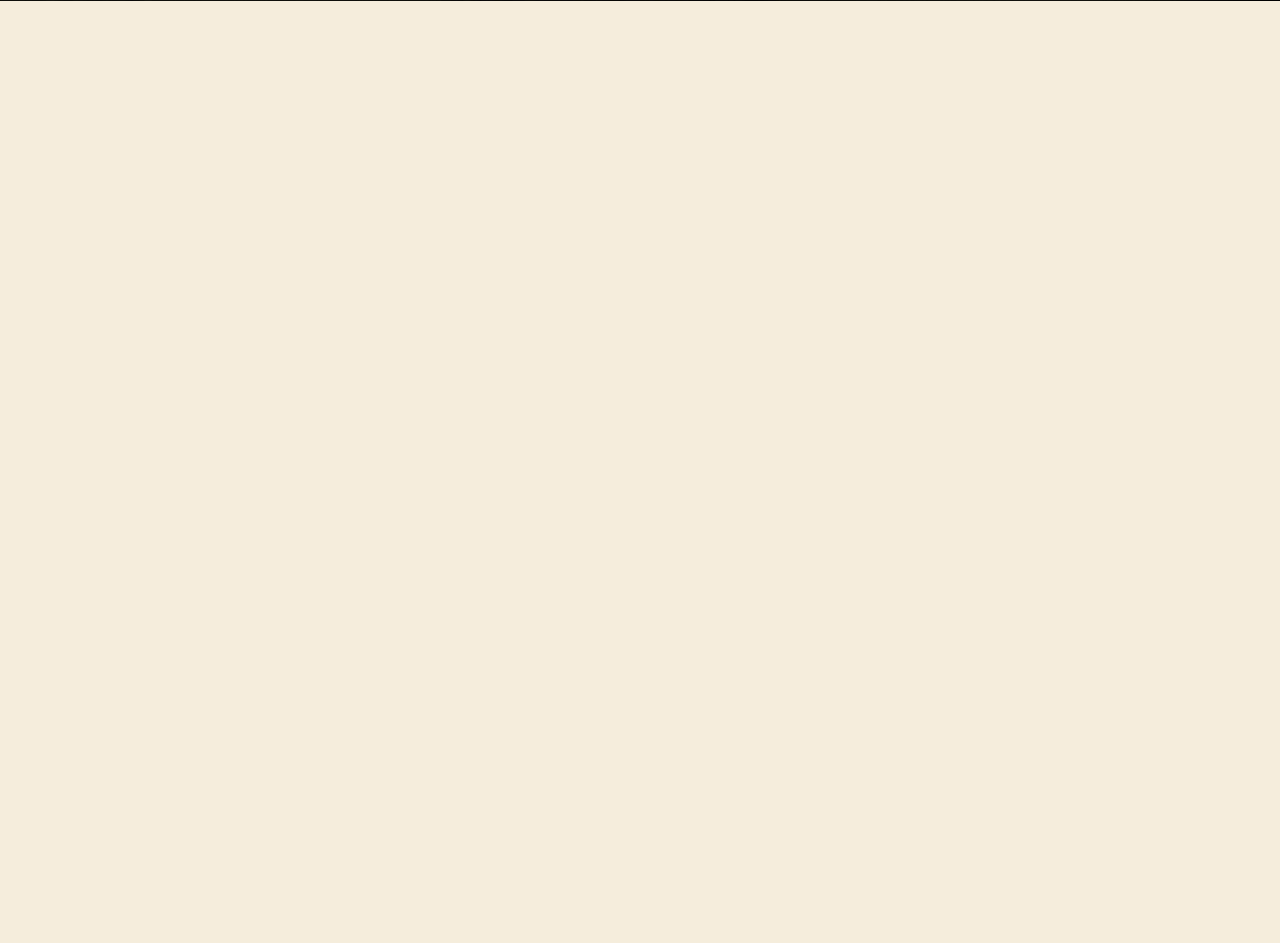
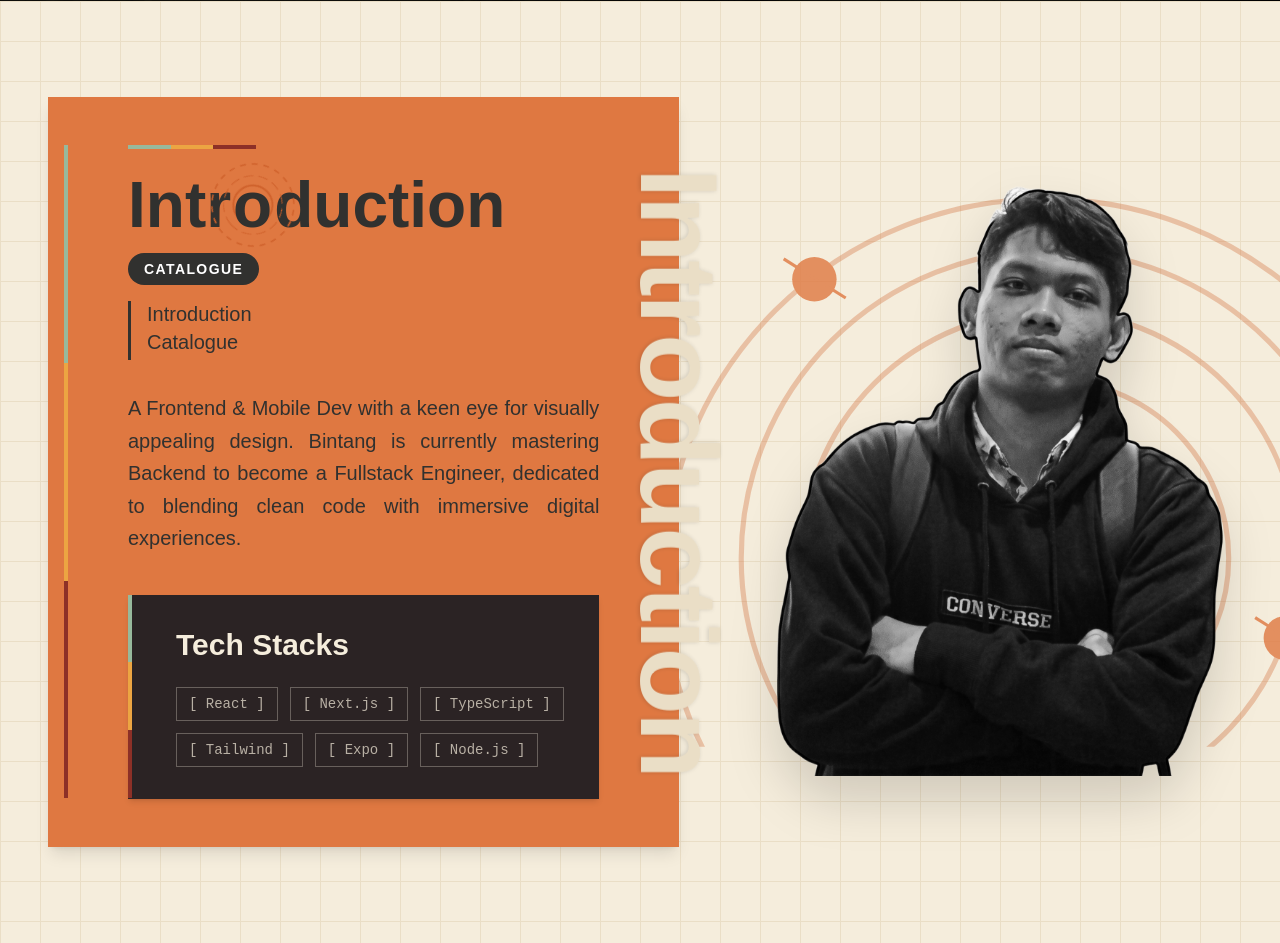
Before and after one commit to BKIlham/bintangkus-portfolio, a Next.js app: page / in a window 1280 px wide. Shown: the part 799-1742 px from the top of the page. Before the commit the page ends 800 px from the top, so only its background shows below. Built offline with nearby package versions, Linux system fonts and the light colour scheme.

Commit message:
feat(about): add about page

```diff
--- a/app/page.tsx
+++ b/app/page.tsx
@@ -1,9 +1,11 @@
+import About from "@/components/About";
 import Hero from "@/components/Hero";
 
 export default function Home() {
   return (
     <main className="w-full min-h-screen bg-bg-dark">
       <Hero />
+      <About />
     </main>
   );
 }
--- /dev/null
+++ b/components/About.tsx
@@ -0,0 +1,123 @@
+"use client";
+
+import Image from "next/image";
+
+export default function About() {
+  return (
+    <section id="about" className="relative w-full min-h-screen bg-blueprint py-12 lg:py-24 px-6 lg:px-12 overflow-hidden flex items-center">
+
+      <div className="relative w-full max-w-[1400px] mx-auto flex flex-col lg:flex-row items-center justify-between gap-12 lg:gap-24">
+
+        {/* === KIRI: Kotak Oranye (Urutan 2 di Mobile, Urutan 1 di PC) === */}
+        <div className="order-2 lg:order-1 relative w-full lg:w-[55%] bg-brand-orange-light p-6 sm:p-8 md:p-12 z-10 shadow-lg">
+
+          {/* TEKS RAKSASA ROTATE 90 DERAJAT (Hanya muncul di PC) */}
+          <div className="absolute right-0 top-1/2 -translate-y-1/2 translate-x-[50%] rotate-90 origin-center hidden lg:block z-30 pointer-events-none">
+            <span className="font-futura font-bold text-[90px] xl:text-[110px] text-text-primary tracking-tight drop-shadow-sm">
+              Introduction
+            </span>
+          </div>
+
+          {/* Garis Tri-Color Vertikal Kiri */}
+          <div className="absolute left-4 top-12 bottom-12 w-[4px] flex flex-col">
+            <div className="h-1/3 bg-[#97B99C]" />
+            <div className="h-1/3 bg-[#ECA542]" />
+            <div className="h-1/3 bg-[#8D3027]" />
+          </div>
+
+          <div className="pl-6 lg:pl-8 relative z-20">
+
+            {/* Garis Tri-Color Horizontal */}
+            <div className="flex w-24 sm:w-32 h-[4px] mb-6">
+              <div className="w-1/3 bg-[#97B99C]" />
+              <div className="w-1/3 bg-[#ECA542]" />
+              <div className="w-1/3 bg-[#8D3027]" />
+            </div>
+
+            {/* Header Area - FIX: Pake flex-wrap dan penyesuaian font agar tidak keluar kotak */}
+            <div className="flex flex-wrap items-end gap-x-6 gap-y-4 mb-8">
+              <div>
+                <h2 className="font-futura font-bold text-4xl sm:text-5xl md:text-[56px] xl:text-[64px] text-charcoal leading-none flex items-center">
+                  Intr
+                  <span className="relative flex items-center justify-center mx-[2px]">
+                    <span className="relative z-10">o</span>
+                    <svg className="absolute w-[250%] h-[250%] text-brand-orbit animate-[spin_15s_linear_infinite] pointer-events-none" viewBox="0 0 100 100">
+                      <circle cx="50" cy="50" r="42" fill="none" stroke="currentColor" strokeWidth="1.5" strokeDasharray="6 6" />
+                      <circle cx="50" cy="50" r="30" fill="none" stroke="currentColor" strokeWidth="1" strokeDasharray="10 5" />
+                      <circle cx="50" cy="50" r="20" fill="none" stroke="currentColor" strokeWidth="2" />
+                    </svg>
+                  </span>
+                  duction
+                </h2>
+
+                <div className="mt-4 inline-block px-4 py-1.5 bg-charcoal text-white font-futura font-bold text-xs md:text-sm tracking-widest uppercase rounded-full">
+                  Catalogue
+                </div>
+              </div>
+
+              {/* Garis vertikal & sub-text */}
+              <div className="hidden md:flex items-center gap-4 border-l-[3px] border-charcoal pl-4 pb-1">
+                <p className="font-futura font-medium text-charcoal text-lg xl:text-xl leading-snug">
+                  Introduction <br /> Catalogue
+                </p>
+              </div>
+            </div>
+
+            {/* Deskripsi */}
+            <p className="font-futura-book text-charcoal text-base sm:text-lg md:text-xl text-justify mb-8 md:mb-10 leading-relaxed pr-0 lg:pr-8">
+              A Frontend & Mobile Dev with a keen eye for visually appealing design. Bintang is currently mastering Backend to become a Fullstack Engineer, dedicated to blending clean code with immersive digital experiences.
+            </p>
+
+            {/* Kotak Tech Stacks */}
+            <div className="relative bg-tech-bg p-6 md:p-8 mr-0 lg:mr-8 shadow-md">
+              <div className="absolute left-0 top-0 bottom-0 w-[4px] flex flex-col">
+                <div className="h-1/3 bg-[#97B99C]" />
+                <div className="h-1/3 bg-[#ECA542]" />
+                <div className="h-1/3 bg-[#8D3027]" />
+              </div>
+
+              <h3 className="font-futura font-bold text-text-light text-xl sm:text-2xl md:text-3xl mb-6 ml-4">
+                Tech Stacks
+              </h3>
+
+              <div className="ml-4 flex flex-wrap gap-2 sm:gap-3 text-text-light/70">
+                <div className="px-2 sm:px-3 py-1 sm:py-1.5 border border-text-light/30 text-[10px] sm:text-xs md:text-sm font-jetbrains">[ React ]</div>
+                <div className="px-2 sm:px-3 py-1 sm:py-1.5 border border-text-light/30 text-[10px] sm:text-xs md:text-sm font-jetbrains">[ Next.js ]</div>
+                <div className="px-2 sm:px-3 py-1 sm:py-1.5 border border-text-light/30 text-[10px] sm:text-xs md:text-sm font-jetbrains">[ TypeScript ]</div>
+                <div className="px-2 sm:px-3 py-1 sm:py-1.5 border border-text-light/30 text-[10px] sm:text-xs md:text-sm font-jetbrains">[ Tailwind ]</div>
+                <div className="px-2 sm:px-3 py-1 sm:py-1.5 border border-text-light/30 text-[10px] sm:text-xs md:text-sm font-jetbrains">[ Expo ]</div>
+                <div className="px-2 sm:px-3 py-1 sm:py-1.5 border border-text-light/30 text-[10px] sm:text-xs md:text-sm font-jetbrains">[ Node.js ]</div>
+              </div>
+            </div>
+          </div>
+        </div>
+
+        {/* === KANAN: Foto & Dekorasi Planet (Urutan 1 di Mobile, Urutan 2 di PC) === */}
+        {/* FIX: w-full untuk mobile agar fotonya lebar penuh (100%) */}
+        <div className="order-1 lg:order-2 relative w-full max-w-[500px] lg:max-w-none lg:w-[40%] aspect-square lg:aspect-[3/4] flex justify-center items-end bg-transparent z-0">
+
+          <div className="absolute inset-0 flex items-center justify-center opacity-80 pointer-events-none">
+            <Image
+              src="/planet-decor.svg"
+              alt="Planet Orbit"
+              fill
+              className="object-contain scale-[1.3] lg:scale-[1.5]"
+            />
+          </div>
+
+          <div className="relative w-full h-full z-10 drop-shadow-2xl grayscale">
+            <Image
+              src="/bintang-photo.png"
+              alt="Bintang Kusuma Ilham"
+              fill
+              className="object-contain object-bottom"
+              priority
+            />
+          </div>
+
+        </div>
+
+      </div>
+    </section>
+  );
+}
```
Also changed, not shown: public/bintang-photo.png (added), public/planet-decor.svg (added).
